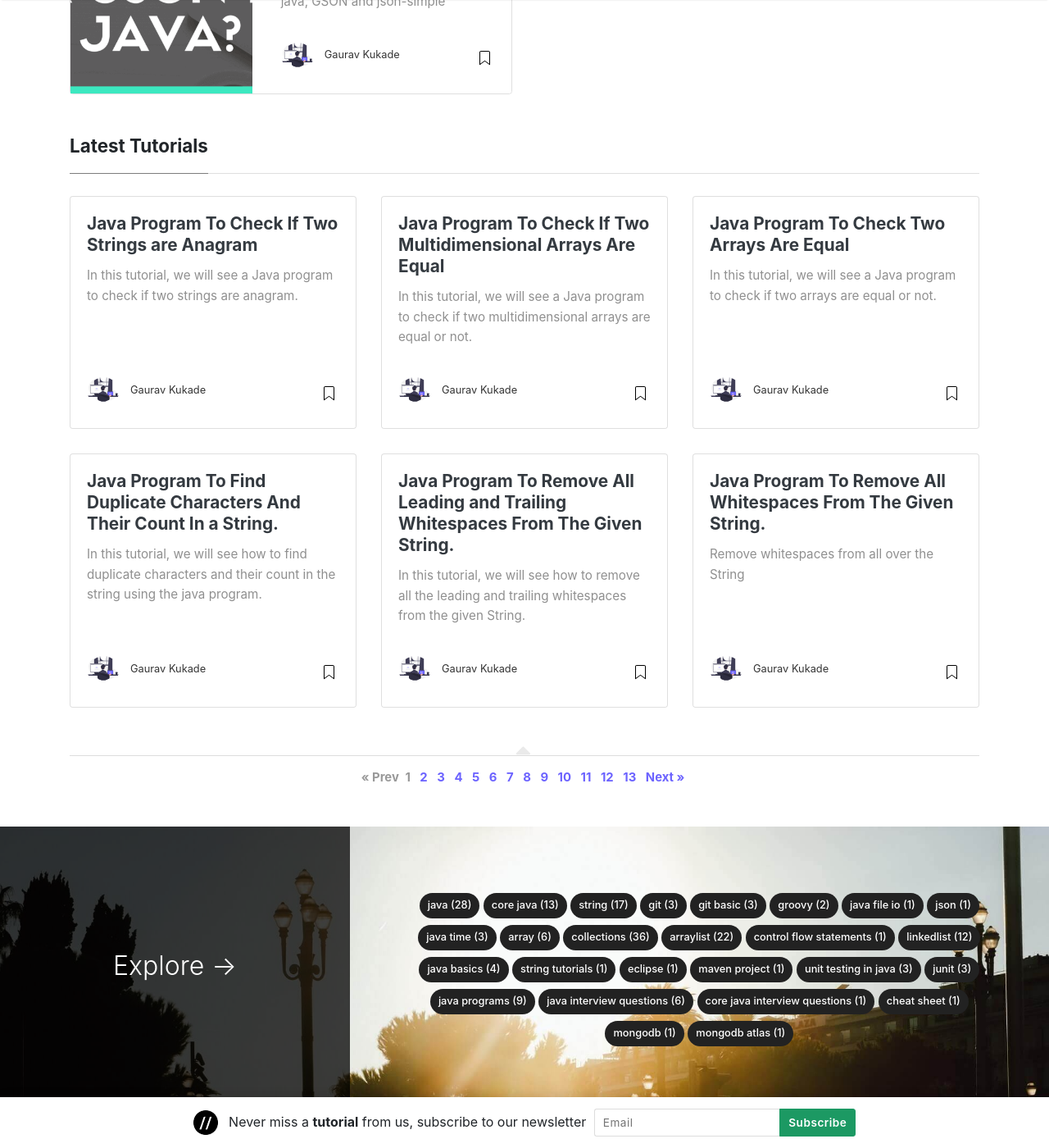
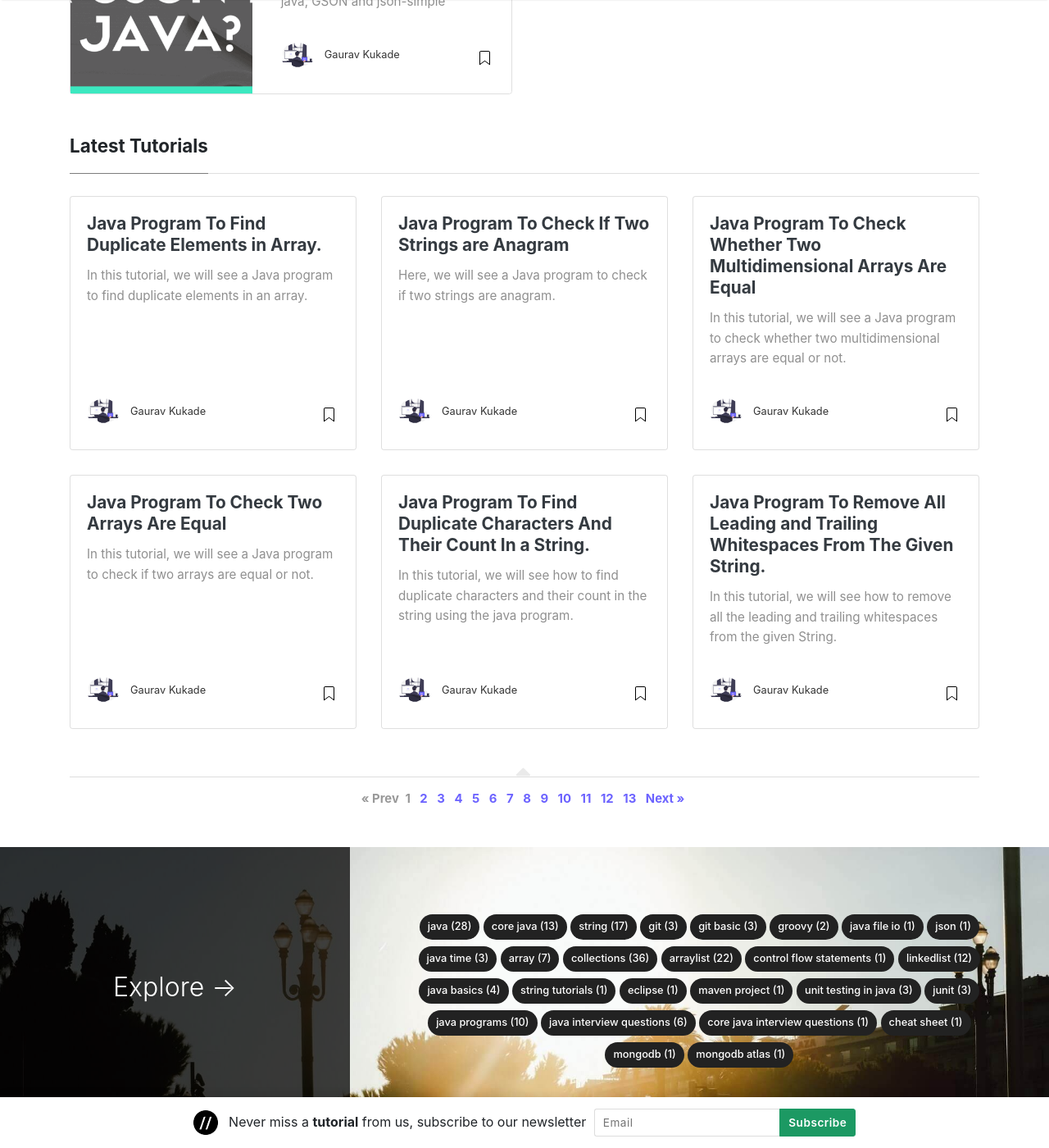
Before and after one commit to coderolls/coderolls-blog, a Jekyll site: the page built from index.html, in a window 1280 px wide and 1400 px high, scrolled down 635 px. Shown: the whole window at 82% size. Built offline with Jekyll 4.4.1, drawn with Linux system fonts in a browser that asks for light colours; nearby versions of some CDN libraries; the list of posts is cut into pages by our own code; some of the changed lines change nothing that is shown.

Commit message:
Update blogpost, add blogpost to find duplicate elements in an input array

````diff
--- a/_posts/java-programs/2023-11-12-check-if-two-multidimensional-arrays-are-equal.md
+++ b/_posts/java-programs/2023-11-12-check-if-two-multidimensional-arrays-are-equal.md
@@ -1,15 +1,15 @@
 ---
 layout: post
-title: "Java Program To Check If Two Multidimensional Arrays Are Equal"
+title: "Java Program To Check Whether Two Multidimensional Arrays Are Equal"
 author: gaurav
 categories: [Java Programs, Array]
 toc: true
-description: "In this tutorial, we will see a Java program to check if two multidimensional arrays are equal or not."
+description: "In this tutorial, we will see a Java program to check whether two multidimensional  arrays are equal or not."
 ---
 
-In this tutorial, we will see a Java program to check if two multidimensional  arrays are equal or not.
+In this tutorial, we will see a Java program to check whether two multidimensional  arrays are equal or not.
 
-To check if two multidimensional  arrays are equal or not, we can use the `Arrays.deepEquals()` method.
+To check whether two multidimensional  arrays are equal or not, we can use the `Arrays.deepEquals()` method.
 
 **Java Program**
 
--- a/_posts/java-programs/2023-11-15-anagram-strings.md
+++ b/_posts/java-programs/2023-11-15-anagram-strings.md
@@ -7,7 +7,7 @@ toc: true
 description: "In this tutorial, we will see a Java program to check if two strings are anagram."
 ---
 
-In this tutorial, we will see a Java program to check if two strings are anagram.
+Here, we will see a Java program to check if two strings are anagram.
 
 If two Strings have same set of characters, then these are anagram Strings.
 
--- /dev/null
+++ b/_posts/java-programs/2023-11-21-find-duplicate-elements-in-array.md
@@ -0,0 +1,211 @@
+---
+layout: post
+title: "Java Program To Find Duplicate Elements in Array."
+author: gaurav
+categories: [Java Programs, Array]
+toc: true
+description: "In this tutorial, we will see a Java program to find duplicate elements in an array."
+---
+
+In this tutorial, we will see a Java program to find duplicate elements in an array.
+
+## Introduction
+
+We will find duplicate elements from an input array as follows:
+
+1. Using the iterative method
+2. Using the sorting method
+3. Using the HashSet method
+4. Using the Java 8 Streams method
+
+
+
+## 1. Find duplicate elements in an array using the iterative method
+
+In this method we are iterating over an input array to compare each elements with the remaining input array.
+
+```java
+private static void printDuplicatesByIterating(int[] arr) {
+        System.out.println("\nFinding duplicate elements using the iterative method.");
+        Set<Integer> duplicateElements = new HashSet<>();
+
+        for (int i=0; i<arr.length; i++) {
+            for (int j=i+1; j<arr.length; j++) {
+                if (arr[i] == arr[j]){
+                    duplicateElements.add(arr[i]);
+                }
+            }
+        }
+        System.out.println("Duplicate elements in array are :" + duplicateElements);
+    }
+```
+
+
+
+## 2. Find duplicate elements in an array using the sorting method
+
+In this method we are sorting the first using the Arrays.sort() method.  And then, we are iterating over an array to check if the next adjacent element is duplicate or not.
+
+```java
+private static void printDuplicatesBySorting(int[] arr) {
+        System.out.println("\nFinding duplicate elements using the sorting method.");
+
+        Set<Integer> duplicateElements = new HashSet<>();
+        Arrays.sort(arr);
+
+        for (int i=0; i<arr.length-1; i++) {
+            if (arr[i] == arr[i+1]){
+                duplicateElements.add(arr[i]);
+            }
+        }
+        System.out.println("Duplicate elements in array are :" + duplicateElements);
+    }
+```
+
+
+
+## 3. Find duplicate elements in an array using the HashSet method
+
+In this method, we are adding the elements of the input array one by one into HashSet using the set.add() method.
+
+The Set always contains the unique elements. The `set.add() `method returns `true` if the element is successfully added to the set, and `false` if the element already exist.
+
+```java
+private static void printDuplicatesByHashSet(int[] arr) {
+        System.out.println("\nFinding duplicate elements using the HashSet method.");
+
+        Set<Integer> duplicateElements = new HashSet<>();
+        Set<Integer> hashSet = new HashSet<>();
+
+        for (int i : arr) {
+            if (!hashSet.add(i)) {
+                duplicateElements.add(i);
+            }
+        }
+        System.out.println("Duplicate elements in array are :" + duplicateElements);
+
+    }
+```
+
+## 4. Find duplicate elements in an array using the Java 8 Streams method
+
+In this method, we are using the Java 8 Streams method to find the duplicate elements from the input array.
+
+We have created a stream of an array. The `filter()` method accepts an expression and returns a boolean result.
+
+As we know, the Set always contains unique elements. The `set.add()` method returns true if the element is successfully added to the set, and false if the element already exists.
+
+We are filtering out the duplicate elements using the above logic and collecting them in another set.
+
+```java
+private static void printDuplicatesByJava8Streams(int[] arr) {
+        System.out.println("\nFinding duplicate elements using the Java 8 Streams method.");
+        Set<Integer> hashSet = new HashSet<>();
+
+        Set<Integer> duplicateElements = Arrays.stream(arr).filter(i -> !hashSet.add(i)).boxed().collect(Collectors.toSet());
+        System.out.println("Duplicate elements in array are :" + duplicateElements);
+    }
+```
+
+
+
+## Java Program to find duplicate elements in an array
+
+**Java Program**
+
+```java
+import java.util.*;
+import java.util.stream.Collectors;
+
+/**
+ * Java Program to find duplicate elements in an Array
+ * By coderolls.com
+ */
+
+public class DuplicatesInArray {
+
+    public static void main(String[] args) {
+        int[] arr = {1, 5, 6, 9, 2, 6, 9, 6, 3, 2, 1};
+        System.out.print("The input array is as given: ");
+        System.out.println(Arrays.toString(arr));
+
+        printDuplicatesByIterating(arr);
+
+        printDuplicatesBySorting(arr);
+
+        printDuplicatesByHashSet(arr);
+
+        printDuplicatesByJava8Streams(arr);
+    }
+
+
+    private static void printDuplicatesByIterating(int[] arr) {
+        System.out.println("\nFinding duplicate elements using the iterative method.");
+        Set<Integer> duplicateElements = new HashSet<>();
+
+        for (int i=0; i<arr.length; i++) {
+            for (int j=i+1; j<arr.length; j++) {
+                if (arr[i] == arr[j]){
+                    duplicateElements.add(arr[i]);
+                }
+            }
+        }
+        System.out.println("Duplicate elements in array are :" + duplicateElements);
+    }
+
+    private static void printDuplicatesBySorting(int[] arr) {
+        System.out.println("\nFinding duplicate elements using the sorting method.");
+
+        Set<Integer> duplicateElements = new HashSet<>();
+        Arrays.sort(arr);
+
+        for (int i=0; i<arr.length-1; i++) {
+            if (arr[i] == arr[i+1]){
+                duplicateElements.add(arr[i]);
+            }
+        }
+        System.out.println("Duplicate elements in array are :" + duplicateElements);
+    }
+
+    private static void printDuplicatesByHashSet(int[] arr) {
+        System.out.println("\nFinding duplicate elements using the HashSet method.");
+
+        Set<Integer> duplicateElements = new HashSet<>();
+        Set<Integer> hashSet = new HashSet<>();
+
+        for (int i : arr) {
+            if (!hashSet.add(i)) {
+                duplicateElements.add(i);
+            }
+        }
+        System.out.println("Duplicate elements in array are :" + duplicateElements);
+
+    }
+
+    private static void printDuplicatesByJava8Streams(int[] arr) {
+        System.out.println("\nFinding duplicate elements using the Java 8 Streams method.");
+        Set<Integer> hashSet = new HashSet<>();
+
+        Set<Integer> duplicateElements = Arrays.stream(arr).filter(i -> !hashSet.add(i)).boxed().collect(Collectors.toSet());
+        System.out.println("Duplicate elements in array are :" + duplicateElements);
+    }
+}
+```
+
+**Output**
+
+```
+The input array is as given: [1, 5, 6, 9, 2, 6, 9, 6, 3, 2, 1]
+
+Finding duplicate elements using the iterative method.
+Duplicate elements in array are :[1, 2, 6, 9]
+
+Finding duplicate elements using the sorting method.
+Duplicate elements in array are :[1, 2, 6, 9]
+
+Finding duplicate elements using the HashSet method.
+Duplicate elements in array are :[1, 2, 6, 9]
+
+Finding duplicate elements using the Java 8 Streams method.
+Duplicate elements in array are :[1, 2, 6, 9]
+```
````
